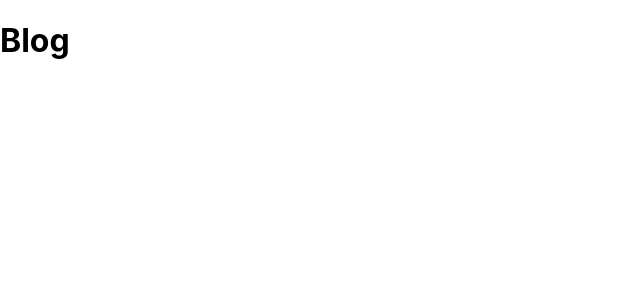
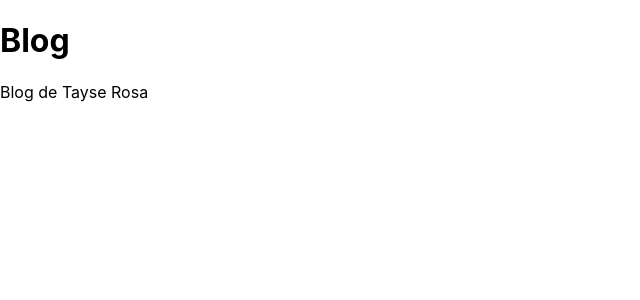
Before and after one commit to TayseRosa/nextjs-introducao, a Next.js app: page /blog in a window 1280 px wide. Shown: the top 300 px of the page, without its empty margins (0-640 px from the left). Built offline with nearby package versions, Linux system fonts and the light colour scheme.

Commit message:
Entendendo SSG parte 1

```diff
--- a/pages/blog/index.tsx
+++ b/pages/blog/index.tsx
@@ -1,10 +1,26 @@
-const Blog = () => {
+type Props = {
+  name: string;
+}
+
+const Blog = ({ name }: Props) => {
+
+
+
   return(
     <div>
       <h1>Blog</h1>
-
+      <p>Blog de { name } </p>
     </div>
   )
 }
 
+export const getStaticProps = () => {
+
+  return{
+    props:{
+      name: 'Tayse Rosa'
+    }
+  }
+}
+
 export default Blog;
```
Also changed, not shown: 1 other file (tests, documents, lock files or other folders).
